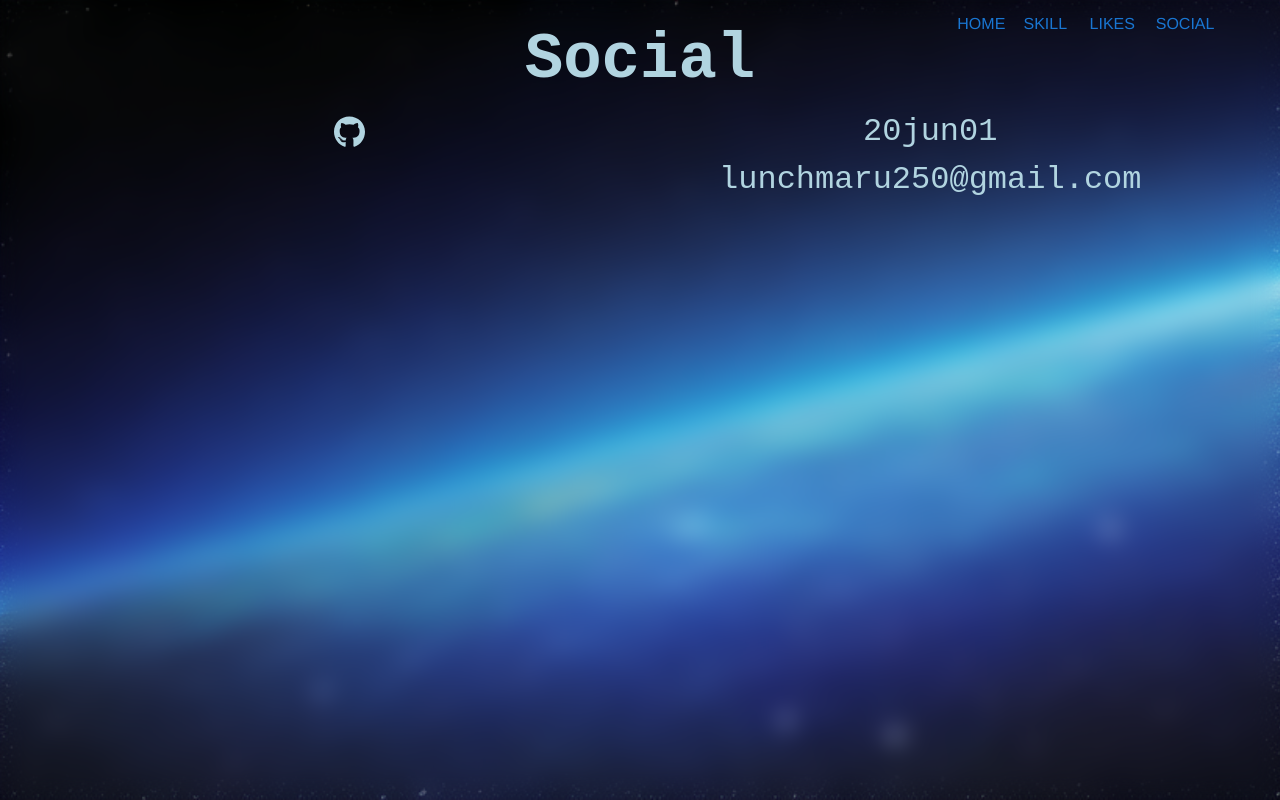
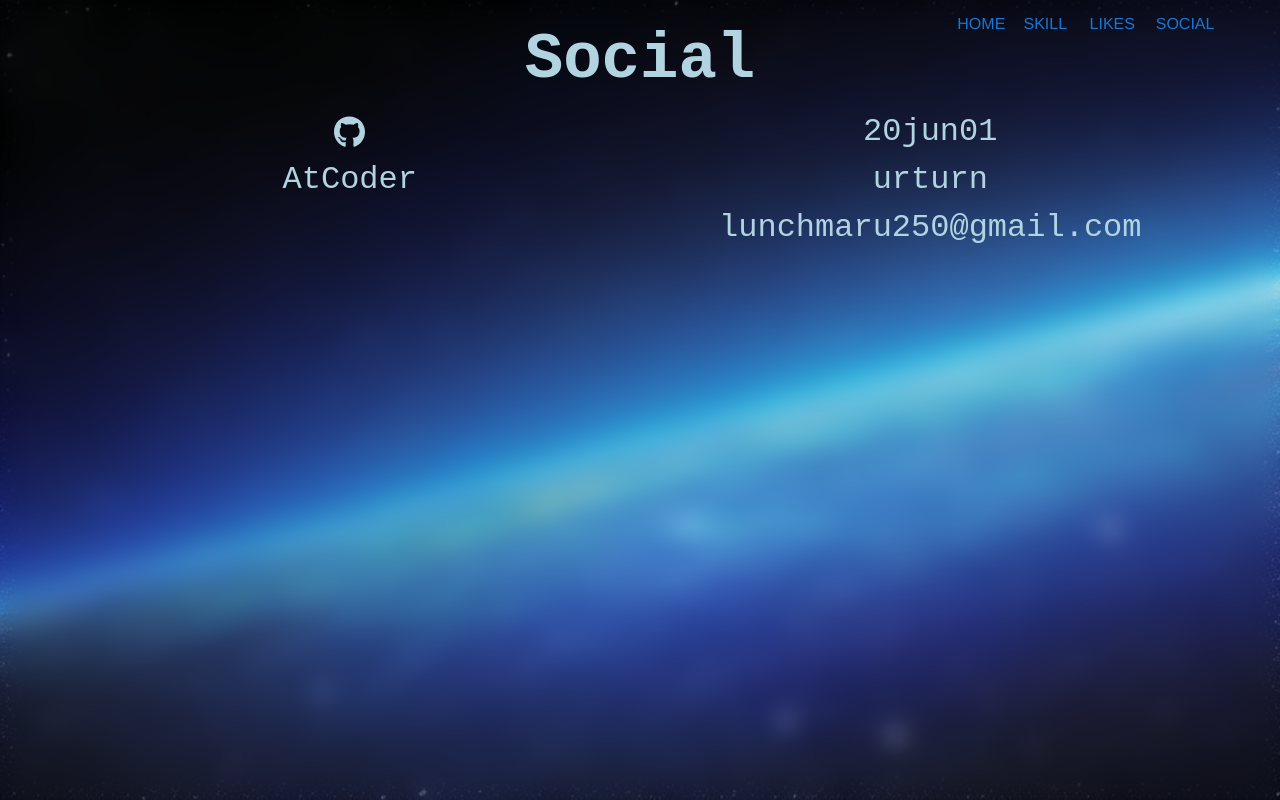
Before and after one commit to 20jun01/MyPortfolio, a Vue app: page /social in a window 1280 px wide. Built offline with nearby package versions, Linux system fonts and the light colour scheme; a web font is replaced by a local one; what @animxyz/vue would draw is missing.

Commit message:
💬 add atcoder account

```diff
--- a/src/views/SocialView.vue
+++ b/src/views/SocialView.vue
@@ -4,14 +4,20 @@
             <v-col cols="12" class="text-center">
                 <h1>Social</h1>
             </v-col>
-            </v-row>
-            <v-row no-gutters>
+        </v-row>
+        <v-row no-gutters>
             <v-col cols="6" class="text-center">
                 <v-btn icon href="https://github.com/20jun01"><font-awesome-icon
                         icon="fa-brands fa-github fa-2xl" /></v-btn>
             </v-col>
             <v-col cols="6" class="text-center">
                 <a class="link03" href="https://github.com/20jun01">20jun01</a>
+            </v-col>
+            <v-col cols="6" class="text-center">
+                <a class="link03" href="https://atcoder.jp/users/urturn">AtCoder</a>
+            </v-col>
+            <v-col cols="6" class="text-center">
+                <a class="link03" href="https://atcoder.jp/users/urturn">urturn</a>
             </v-col>
             <v-col cols="6" class="text-center">
                 <v-btn icon href="mailto:lunchmaru250@gmail.com"><font-awesome-icon
```
